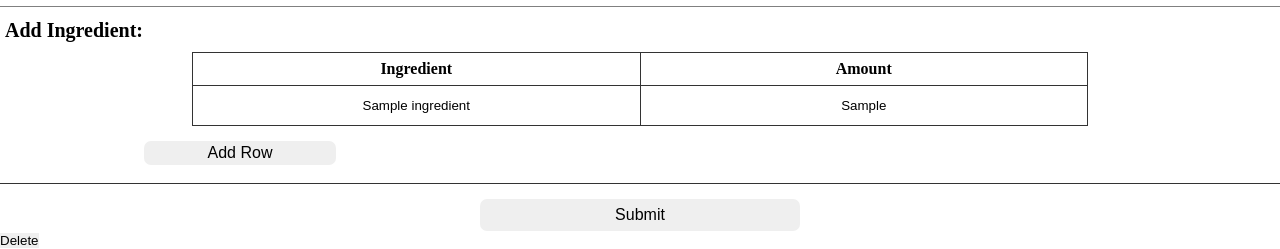
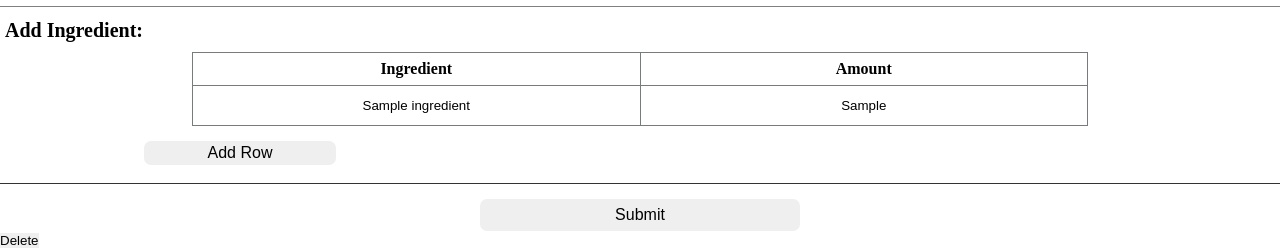
Before and after one commit to Lzyyy12/COMP3019J-Group11, a Flask app: template Recipe Web/apps/templates/manager_edit_recipe.html in a window 1280 px wide. Shown: the part 627-876 px from the top of the page. Run offline with Flask 3, Linux system fonts and the light colour scheme; the template is opened without the code that fills it: values that come from a table or form of the project are taken from there, others are empty; tables that the repository leaves empty hold one stand-in row (values such as "Sample post").

Commit message:
dark mode finish

```diff
--- a/Recipe Web/apps/static/css/post.css
+++ b/Recipe Web/apps/static/css/post.css
@@ -187,7 +187,7 @@ margin-left: auto;
 
 #ingredientsTable th,
 #ingredientsTable td {
-  border: 1px solid #333333;
+  border: 1px solid #787a7c;
   padding: 7px;
   text-align: center; /* 居中显示单元格内容 */
 }
@@ -241,7 +241,9 @@ margin-left: auto;
 .dark-mode h4,
 .dark-mode h5,
 .dark-mode h6,
-.dark-mode a
+.dark-mode a,
+.dark-mode input,
+.dark-mode textarea
 /* 以及任何其他您希望在深夜模式下拥有白色文字的元素 */ {
   color: #fff; /* 设置这些元素的文字颜色为白色 */
 }
@@ -264,3 +266,5 @@ margin-left: auto;
 .dark-mode .ingredientsTable td {
   border-color: white; /* 设置边框颜色为白色 */
 }
+.dark-mode .ingredientsTable td {
+  border: 1px solid yellow;}
```
